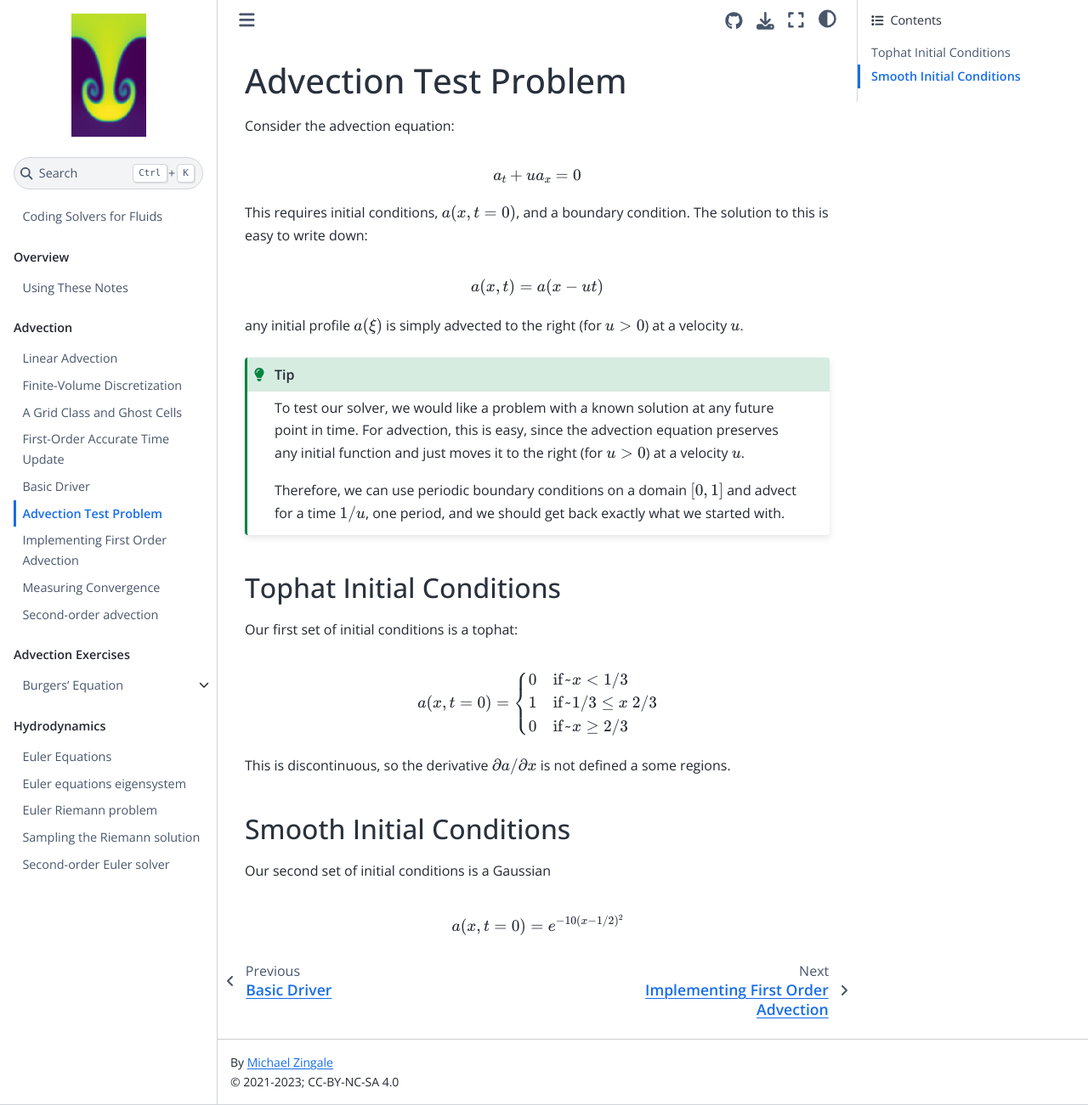
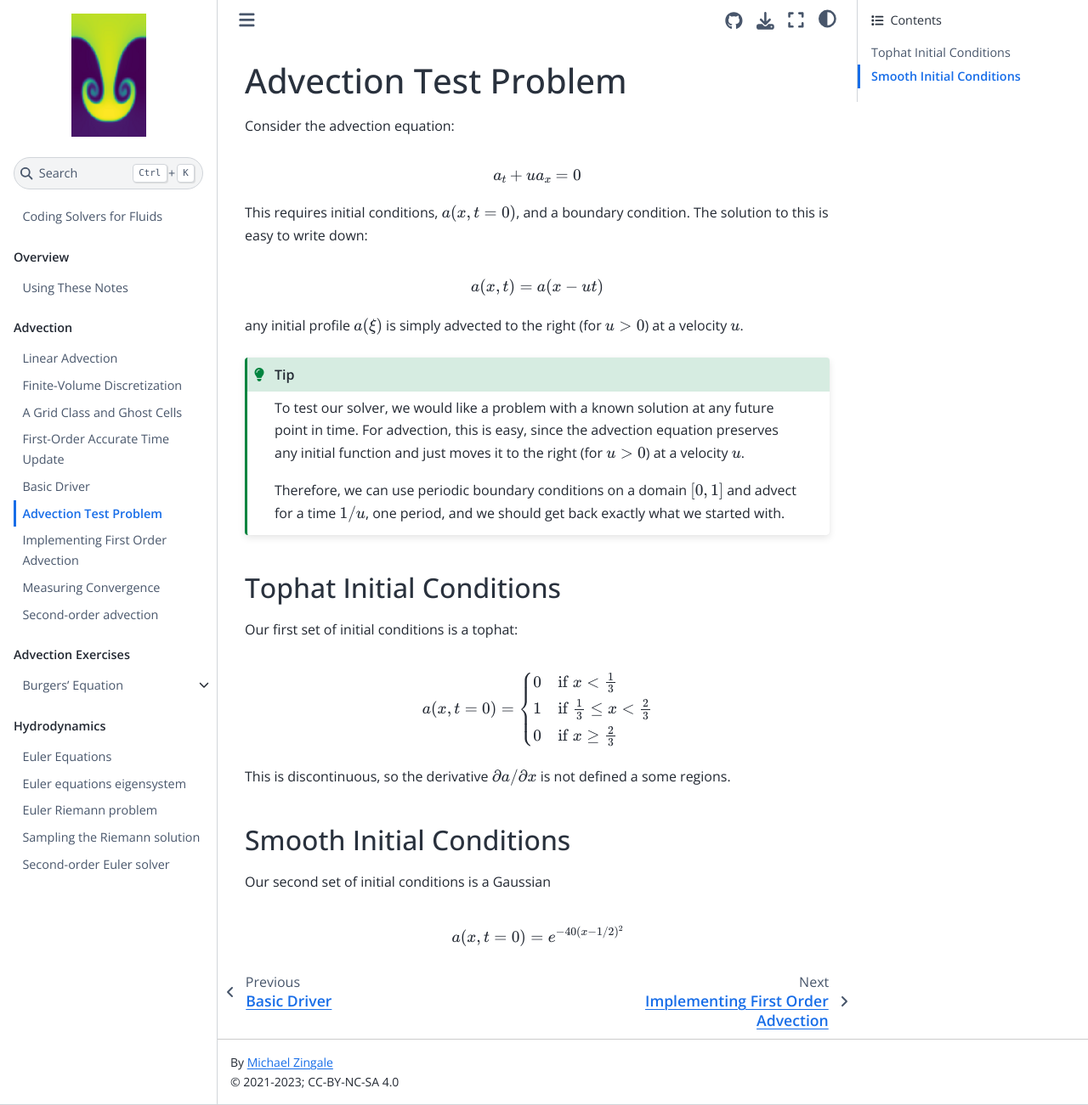
Before and after one commit to zingale/cca-summer-school, a Jupyter Book: the page built from content/advection/advection-test-problem.md, in a window 1280 px wide and 1301 px high. Shown: the whole window at 85% size. Built offline with Jupyter Book 1.0.4 settings and Sphinx 7.4.7 and the Sphinx Book theme 1.1.4, drawn with Linux system fonts in a browser that asks for light colours.

Commit message:
more fixes

```diff
--- a/content/advection/advection-test-problem.md
+++ b/content/advection/advection-test-problem.md
@@ -22,9 +22,9 @@ Therefore, we can use periodic boundary conditions on a domain $[0, 1]$ and adve
 Our first set of initial conditions is a tophat:
 
 $$
-a(x, t=0) = \left \{ \begin{array}{ll} 0 & \mbox{if~} x < 1/3 \\
-                                       1 & \mbox{if~} 1/3 \le x \ 2/3 \\
-                                       0 & \mbox{if~} x \ge 2/3
+a(x, t=0) = \left \{ \begin{array}{ll} 0 & \mbox{if } x < \frac{1}{3}\\
+                                       1 & \mbox{if } \frac{1}{3} \le x < \frac{2}{3} \\
+                                       0 & \mbox{if } x \ge \frac{2}{3}
                                        \end{array} \right .
 $$
 
@@ -34,4 +34,4 @@ This is discontinuous, so the derivative $\partial a/\partial x$ is not defined
 
 Our second set of initial conditions is a Gaussian
 
-$$a(x, t=0) = e^{-10 (x - 1/2)^2}$$
+$$a(x, t=0) = e^{-40 (x - 1/2)^2}$$
```
